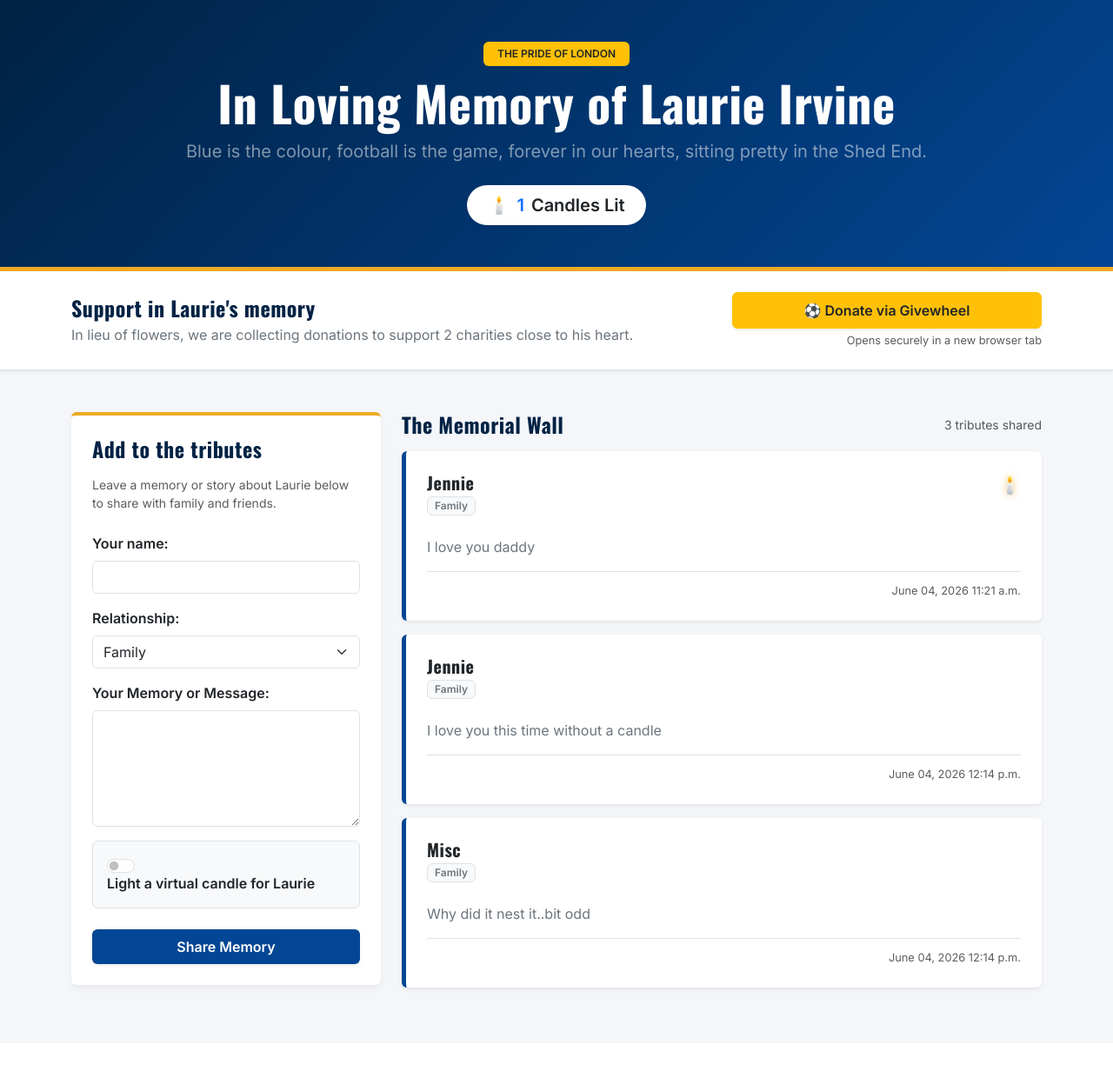
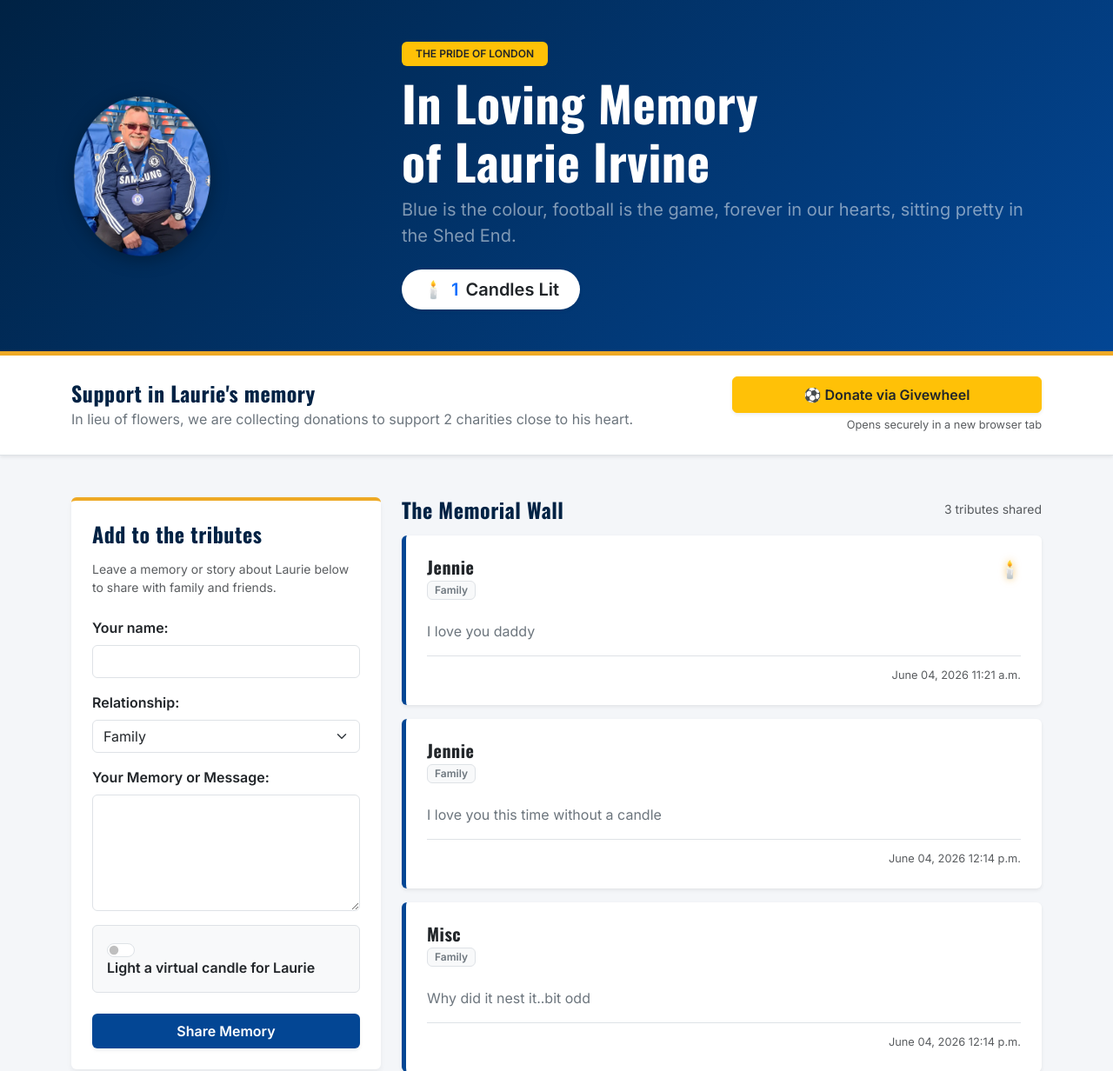
Before and after one commit to MrsG33k/laurie-irvine-memorial, a Django app: page / in a window 1280 px wide. Shown: the top 1232 px of the page at 87% size. Before the commit the page ends 1141 px from the top, so only its background shows below. Run offline with Django 5.2, Linux system fonts and the light colour scheme; data comes from the database, SQL or seed files in the repository.

Commit message:
Add: Added photo of Laurie to the header as well as styling

```diff
--- a/tracker/static/tracker/css/style.css
+++ b/tracker/static/tracker/css/style.css
@@ -138,3 +138,9 @@ h1, h2, h3, h4, h5, h6, .display-4 {
     margin-top: 0 !important;
     border-top: 5px solid var(--cfc-accent-gold) !important;
 }
+
+/* Memorial Picture */
+.memorial-picture {
+    max-height: 200px;
+    filter: drop-shadow(0 4px 10px rgba(0,0,0,0.3));
+}
--- a/tracker/templates/tracker/index.html
+++ b/tracker/templates/tracker/index.html
@@ -14,16 +14,22 @@
     <link rel="stylesheet" href="{% static 'tracker/css/style.css' %}">
 </head>
 <body>
-    <header class="stadium-header py-5 text-center">
+    <header class="stadium-header py-5 text-center text-md-start">
         <div class="container">
+            <div class="row align-items-center">
+                <div class="col-md-4 d-none d-md-block text-center">
+                    <img src="{% static 'tracker/images/lauriememorial.webp' %}" alt="Laurie Irvine Portrait" class="img-fluid header-portrait memorial-picture">
+                </div>
+                <div class="col-md-8 text-center text-md-start">
                     <span class="badge bg-warning text-dark mb-2 px-3 py-2 text-uppercase tracking-wider fw-bold">The Pride of London</span>
                     <h1 class="display-4 fw-bold text-white mb-2">In Loving Memory of Laurie Irvine</h1>
-            <p class="lead text-white-50 max-w-2xl mx-auto">Blue is the colour, football is the game, forever in our hearts, sitting pretty in the Shed End.</p>
-
+                    <p class="lead text-white-50 max-w-2xl mx-auto mx-md-0">Blue is the colour, football is the game, forever in our hearts, sitting pretty in the Shed End.</p>
                     <div class="mt-4">
                         <span class="d-inline-flex align-items-center bg-white text-dark rounded-pill px-4 py-2 shadow-sm fs-5 fw-semibold">
                         🕯️<span class="text-primary mx-2 fw-bold">{{candle_count}}</span> Candles Lit
                         </span>
+                    </div>
+                </div>
             </div>
         </div>
     </header>
```
Also changed, not shown: tracker/static/tracker/images/lauriememorial.webp (added). Lines whose indentation alone changed are shown as unchanged.
